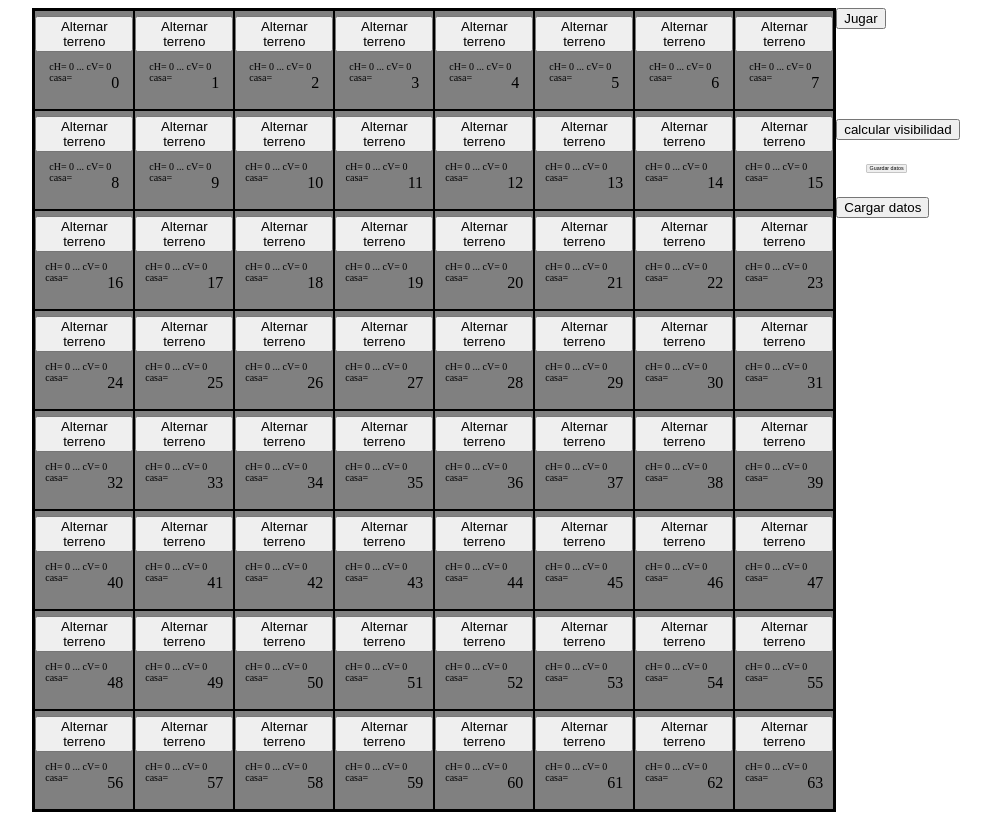
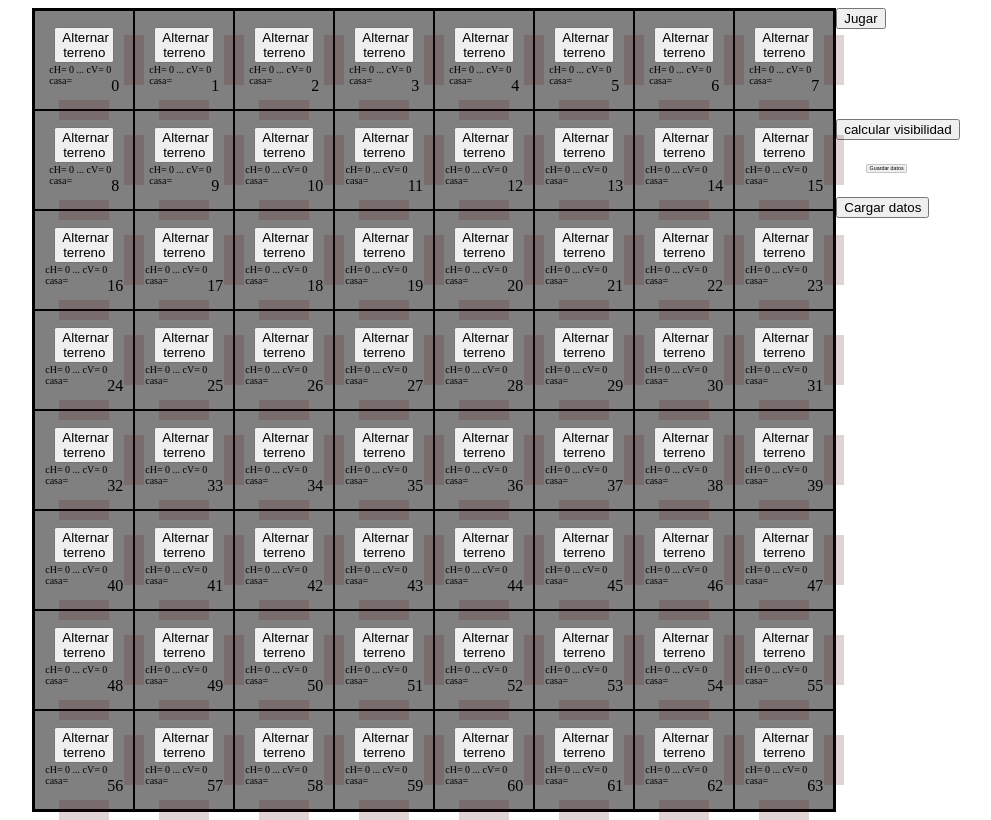
Before and after one commit to CarlosCaNav/Aplicacion_juegoMesa, an Angular app: page / in a window 1280 px wide. Shown: the whole page, without its empty margins (144-1135 px from the left). Built offline with nearby package versions, Linux system fonts and the light colour scheme.

Commit message:
ahora puedes colocar puertas

```diff
--- a/src/app/datos.service.ts
+++ b/src/app/datos.service.ts
@@ -20,6 +20,8 @@ export class DatosService {
       enemigo: 'Ninguno', // si hay enemigo en la loseta y su nombre
       visible: false, // si la loseta esta visible
       pista: false, // si hay pista en la loseta
+      puertaV: false,
+      puertaH: false,
     },
   ];
 
--- a/src/app/interfaz.mapa.ts
+++ b/src/app/interfaz.mapa.ts
@@ -6,5 +6,8 @@ export interface Mapa {
     carretera: boolean;
     enemigo: string;
     visible: boolean;
-    pista: boolean
+    pista: boolean;
+    puertaV: boolean;
+    puertaH: boolean;
+
 }
--- a/src/app/juego/juego.component.css
+++ b/src/app/juego/juego.component.css
@@ -20,3 +20,22 @@
     align-items: center;
     justify-content: center;
 }
+
+.puertaV {
+  position: absolute;
+  z-index: 2;
+  height: 50px;
+  width: 20px;
+  margin-left: 100px;
+  background-color: rgba(82, 15, 15, 0.178);
+  border: none;
+  }
+  .puertaH {
+    position: absolute;
+    z-index: 2;
+    height: 20px;
+    width: 50px;
+    margin-top: 100px;
+    background-color: rgba(82, 15, 15, 0.178);
+    border: none;
+    }
--- a/src/app/juego/juego.component.html
+++ b/src/app/juego/juego.component.html
@@ -9,7 +9,15 @@
           : { 'background-color': 'white' }
       "
     >
-      <button (click)="alternarTipo(mapa.id)" *ngIf="this.datoservice.editar">
+
+    <button (click)="puertaV(mapa.id)" class="puertaV"
+    [ngStyle]="mapa.puertaV ? { 'background-color': 'rgb(59, 22, 5)' } : {}"
+    *ngIf="this.datoservice.editar || (mapa.puertaV && mapa.visible && this.datoservice.mapaActual[mapa.id + 1].visible)"></button>
+    <button (click)="puertaH(mapa.id)" class="puertaH"
+    [ngStyle]="mapa.puertaH ? { 'background-color': 'rgb(59, 22, 5)' } : {}"
+    *ngIf="this.datoservice.editar || (mapa.puertaH && mapa.visible && this.datoservice.mapaActual[mapa.id + 8].visible)"></button>
+
+      <button style="width: 60px; margin-top: 15px;" (click)="alternarTipo(mapa.id)" *ngIf="this.datoservice.editar">
        Alternar terreno
       </button>
       <div *ngIf="this.datoservice.editar" style="font-size: 10px">
@@ -23,7 +31,7 @@
       </div>
 
 
-      <span>{{ mapa.id }}</span><!--
+      <span *ngIf="this.datoservice.editar" >{{ mapa.id }}</span><!--
       <button (click)="aplicar(mapa.id)" *ngIf="this.datoservice.editar">
         aplicar
       </button> -->
--- a/src/app/juego/juego.component.ts
+++ b/src/app/juego/juego.component.ts
@@ -46,6 +46,8 @@ export class JuegoComponent {
         enemigo: '',
         visible: true,
         pista: false,
+        puertaV: false,
+        puertaH: false,
       });
     }
   }
@@ -103,6 +105,13 @@ export class JuegoComponent {
     var casa: number = 0;
     var provisional: string = '';
 
+    // Borra todos los datos
+    for (var i = 0; i <= this.datoservice.numeroLosetas; ++i) {
+      this.datoservice.mapaActual[i].casa = '';
+      this.datoservice.mapaActual[i].calleH = 0;
+      this.datoservice.mapaActual[i].calleH = 0;
+    }
+
     //comprobamos horizontalmente si es edificio. Si lo es le aplicamos la C y un número
     // y comprobamos la siguiente. Si es también edificio se repite el número, si no se cambia
     for (var i = 0; i <= this.datoservice.numeroLosetas; ++i) {
@@ -125,8 +134,10 @@ export class JuegoComponent {
           provisional != ''
         ) {
           for (var k = 0; k < this.datoservice.numeroLosetas; ++k) {
-
-            if (this.datoservice.mapaActual[k].casa == this.datoservice.mapaActual[j + i].casa) {
+            if (
+              this.datoservice.mapaActual[k].casa ==
+              this.datoservice.mapaActual[j + i].casa
+            ) {
               this.datoservice.mapaActual[k].casa = provisional;
             }
           }
@@ -158,13 +169,24 @@ export class JuegoComponent {
     }
   }
 
+  puertaV(id: number) {
+    this.datoservice.mapaActual[id].puertaV =
+      !this.datoservice.mapaActual[id].puertaV;
+  }
+
+  puertaH(id: number) {
+    this.datoservice.mapaActual[id].puertaH =
+      !this.datoservice.mapaActual[id].puertaH;
+  }
+
   despejar(id: number) {
     const calleH: number = this.datoservice.mapaActual[id].calleH;
     const calleV: number = this.datoservice.mapaActual[id].calleV;
+    const casa: string = this.datoservice.mapaActual[id].casa;
     const descarteHorizontal = [0, 8, 16, 24, 32, 40, 48, 56, 64];
 
+    if (this.datoservice.mapaActual[id].casa === '') {
       for (var i = 0; i <= this.datoservice.numeroLosetas; ++i) {
-
         if (
           this.datoservice.mapaActual[i].calleH == calleH ||
           this.datoservice.mapaActual[i].calleV == calleV
@@ -194,6 +216,13 @@ export class JuegoComponent {
           }
         }
       }
+    } else {
+      for (var i = 0; i <= this.datoservice.numeroLosetas; ++i) {
+        if (this.datoservice.mapaActual[i].casa === casa){
+          this.datoservice.mapaActual[i].visible = true
+        }
+      }
+    }
   }
 
   guardarDatos() {
```
Lines whose indentation alone changed are shown as unchanged.
